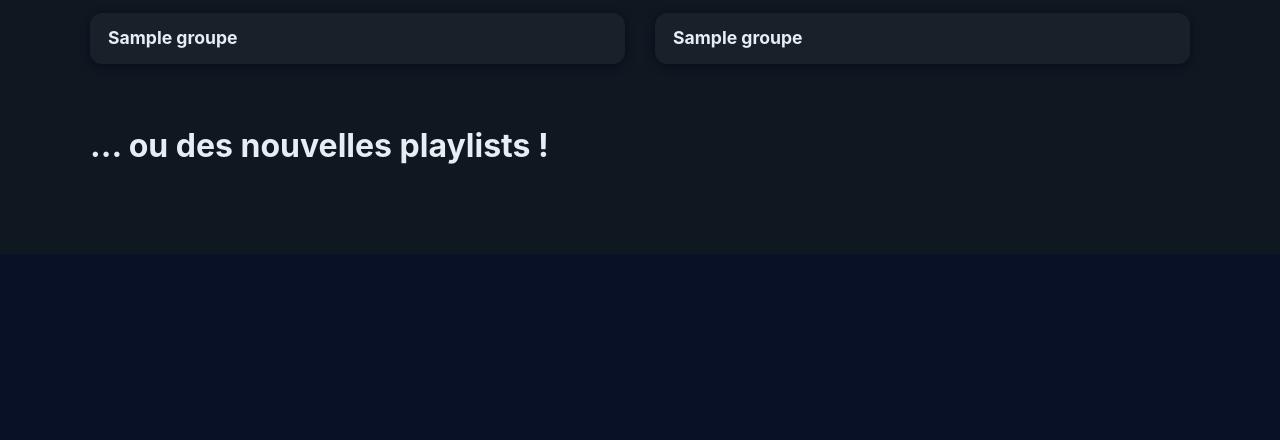
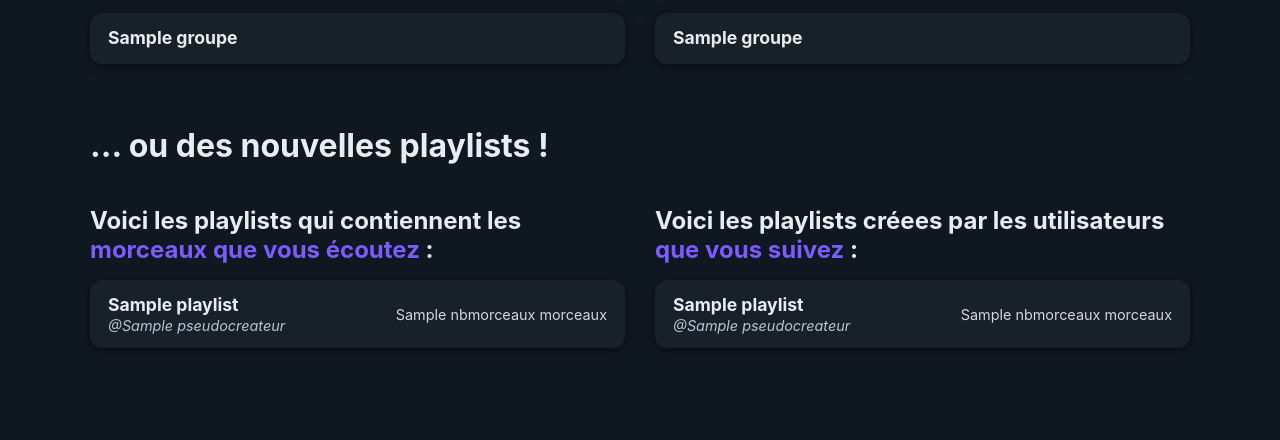
Before and after one commit to DanieldelaCueva/the-wave-project, a Flask app: template src/templates/utilisateur/suggestions.html in a window 1280 px wide. Shown: the part 546-986 px from the top of the page. Before the commit the page ends 710 px from the top, so only its background shows below. Run offline with Flask 3, Linux system fonts and the light colour scheme; the template is opened without the code that fills it: most values are stand-ins (such as "Sample title", 1, 10 or a date in 2020); some libraries are stand-ins or nearby versions.

Commit message:
suggestions 5 et 6

```diff
--- a/src/main.py
+++ b/src/main.py
@@ -360,7 +360,39 @@ def suggestions(pseudo):
                 WHERE e1.pseudo = %s AND e1.pseudo <> e2.pseudo AND e1.idMorceau = e2.idMorceau
             ) LIMIT 3;""", (pseudo,))
             suggestion_4 = cur6.fetchall()
-    return render_template('utilisateur/suggestions.html', suggestion_1 = suggestion_1, suggestion_2 = suggestion_2, suggestion_3 = suggestion_3, suggestion_4 = suggestion_4)
+        with conn.cursor() as cur7:
+            cur7.execute("""SELECT * FROM (
+                SELECT DISTINCT idplaylist, titre, pseudoCreateur, (
+                    SELECT count(idmorceau)
+                    FROM inclus
+                    WHERE idplaylist = i.idplaylist
+                ) as nbmorceaux
+                FROM inclus i NATURAL JOIN playlist
+                WHERE idmorceau IN (
+                SELECT idmorceau
+                FROM ecoute
+                WHERE pseudo = %s
+                )
+            )
+            ORDER BY RANDOM() LIMIT 3;""",(pseudo,))
+            suggestion_5 = cur7.fetchall()
+        with conn.cursor() as cur8:
+            cur8.execute("""SELECT * FROM (
+                SELECT DISTINCT idplaylist, titre, pseudoCreateur, (
+                    SELECT count(idmorceau)
+                    FROM inclus
+                    WHERE idplaylist = i.idplaylist
+                ) as nbmorceaux
+                FROM inclus i NATURAL JOIN playlist
+                WHERE pseudocreateur IN (
+                SELECT suivi
+                FROM suitutilisateur
+                WHERE suivant = %s
+                )
+            )
+            ORDER BY RANDOM() LIMIT 3;""",(pseudo,))
+            suggestion_6 = cur8.fetchall()
+    return render_template('utilisateur/suggestions.html', suggestion_1 = suggestion_1, suggestion_2 = suggestion_2, suggestion_3 = suggestion_3, suggestion_4 = suggestion_4, suggestion_5 = suggestion_5, suggestion_6 = suggestion_6)
 
 @app.route('/recherche')
 def recherche():
--- a/src/templates/utilisateur/suggestions.html
+++ b/src/templates/utilisateur/suggestions.html
@@ -24,7 +24,7 @@
     <p>Vous n'avez pas encore d'écoutes!</p>
     {% endif %} {% else %}
     <h2>
-      Lse artistes que
+      Les artistes que
       <span style="color: #7b5cff">vous écoutez souvent</span> participent aussi
       dans :
     </h2>
@@ -109,5 +109,51 @@
 </div>
 
 <h1>... ou des nouvelles playlists !</h1>
+<div class="two-columns">
+  <!-- COLONNE GAUCHE : playlist que contiennent les morceaux écoutés par les utilisateurs -->
+  <div class="column">
+    <h2>
+      Voici les playlists qui contiennent les <span style="color: #7b5cff">morceaux que vous écoutez</span> :
+    </h2>
 
+    {% if suggestion_5 %} {% for playlist in suggestion_5 %}
+    <a href="playlist/{{ playlist.idplaylist }}" class="list-card-link">
+      <div class="list-card">
+        <div class="list-card-info">
+          <h3>{{ playlist.titre }}</h3>
+          <p><i>@{{ playlist.pseudocreateur }}</i></p>
+        </div>
+        <div class="list-card-meta">
+          <span>{% if playlist.nbmorceaux == 1 %} 1 morceau {% else %} {{ playlist.nbmorceaux }} morceaux {% endif %}</span>
+        </div>
+      </div>
+    </a>
+    {% endfor %} {% else %}
+    <p>Les morceaux que vous écoutez ne sont dans aucune playlist :/</p>
+    {% endif %}
+  </div>
+
+  <!-- COLONNE DROITE : morceaux joués par des groupes suivis -->
+  <div class="column">
+    <h2>
+      Voici les playlists créees par les utilisateurs <span style="color: #7b5cff">que vous suivez</span> :
+    </h2>
+
+    {% if suggestion_6 %} {% for playlist in suggestion_6 %}
+    <a href="playlist/{{ playlist.idplaylist }}" class="list-card-link">
+      <div class="list-card">
+        <div class="list-card-info">
+          <h3>{{ playlist.titre }}</h3>
+          <p><i>@{{ playlist.pseudocreateur }}</i></p>
+        </div>
+        <div class="list-card-meta">
+          <span>{% if playlist.nbmorceaux == 1 %} 1 morceau {% else %} {{ playlist.nbmorceaux }} morceaux {% endif %}</span>
+        </div>
+      </div>
+    </a>
+    {% endfor %} {% else %}
+    <p>Vos suivis n'ont pas crée de playlist :/</p>
+    {% endif %}
+  </div>
+</div>
 {% endblock %}
```
